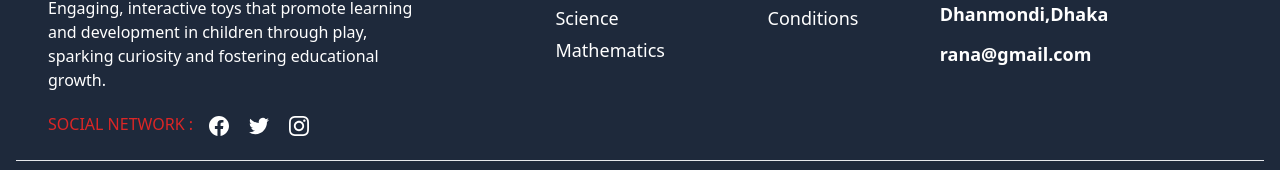
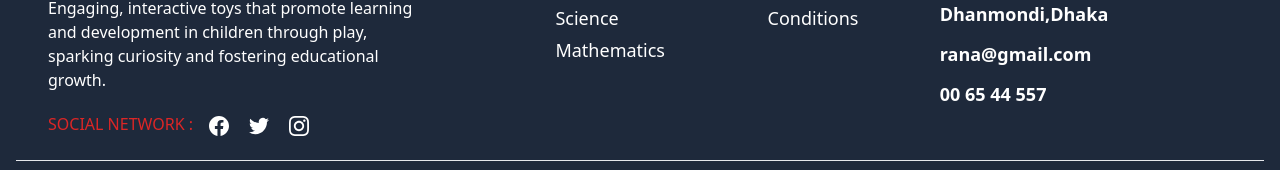
Before and after one commit to RanaAhmed33/as-11, a React (Vite) app: page / in a window 1280 px wide. Shown: the part 3612-3782 px from the top of the page. Built offline with nearby package versions, Linux system fonts and the light colour scheme; no server answers.

Commit message:
style on gallery

```diff
--- a/src/shared/Footer/Footer.jsx
+++ b/src/shared/Footer/Footer.jsx
@@ -128,7 +128,7 @@ const Footer = () => {
                   <p>rana@gmail.com</p>
                 </span>
                 <span className="flex gap-3 items-center text-lg ">
-
+                  <p> 00 65 44 557</p>
                 </span>
               </div>
 
```
